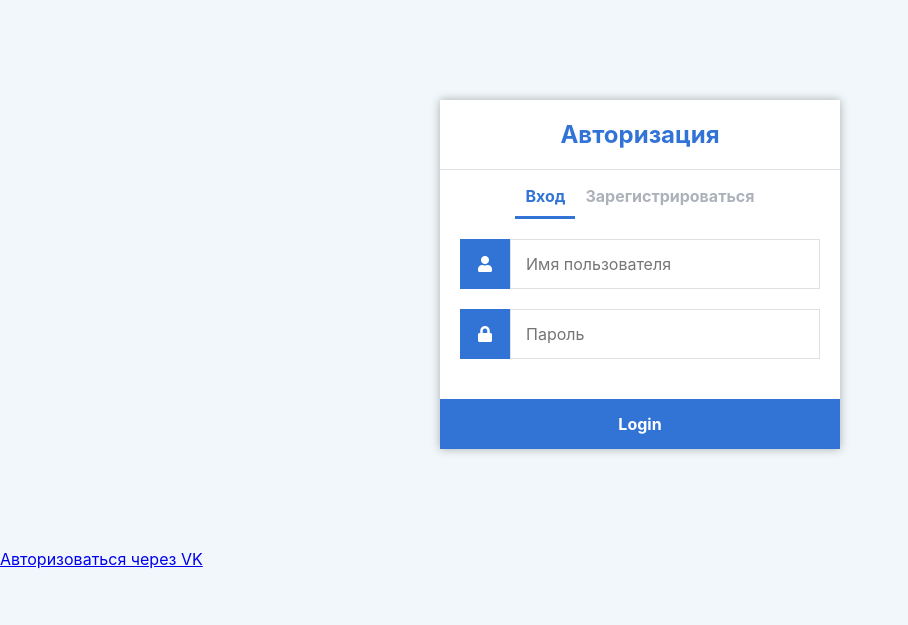
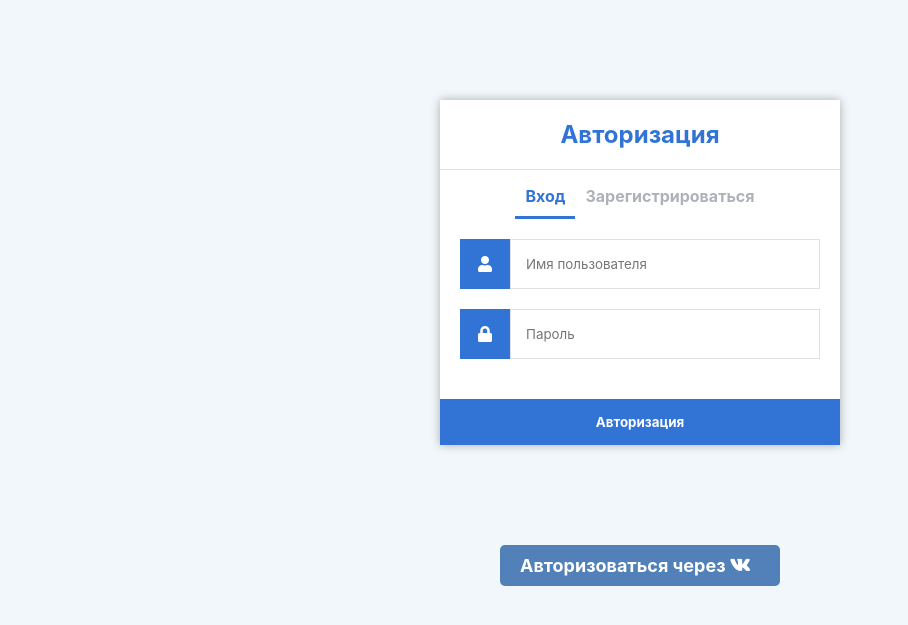
Before and after one commit to Appeltysken/musicwebplayer, a Flask app: page / in a window 1280 px wide. Shown: the top 625 px of the page, without its empty margins (0-908 px from the left). Run offline with Flask 3, Linux system fonts and the light colour scheme; some libraries are stand-ins or nearby versions.

Commit message:
✨ Added interface scaling.

```diff
--- a/static/style.css
+++ b/static/style.css
@@ -1,7 +1,6 @@
 * {
 	box-sizing: border-box;
 	font-family: -apple-system, BlinkMacSystemFont, "Segoe UI", Roboto, Oxygen, Ubuntu, Cantarell, "Fira Sans", "Droid Sans", "Helvetica Neue", Arial, sans-serif;
-	font-size: 16px;
 	-webkit-font-smoothing: antialiased;
 	-moz-osx-font-smoothing: grayscale;
 }
--- a/templates/index.html
+++ b/templates/index.html
@@ -1,23 +1,57 @@
 <!DOCTYPE html>
 <html>
+<head>
+  <meta name="viewport" content="width=device-width, initial-scale=1" />
+  <meta charset="utf-8" />
+  <title>Авторизация</title>
+  <link rel="stylesheet" href="{{ url_for('static', filename='style.css') }}" />
+  <link rel="stylesheet" href="https://use.fontawesome.com/releases/v5.7.1/css/all.css" />
+  <style>
+    .vk-login-btn {
+      background: #5181b8;
+      color: white;
+      padding: 10px 20px;
+      border-radius: 5px;
+      text-decoration: none;
+      font-size: 18px;
+      font-weight: bold;
+      margin: 0 auto;
+      display: block;
+      transition: background-color 0.3s ease;
+      left: 50%;
+      position: absolute;
+      transform: translateX(-50%);
+      max-width: 300px;
+    }
 
-<head>
-	<meta charset="utf-8">
-	<title>Авторизация</title>
-	<link rel="stylesheet" href="{{ url_for('static', filename='style.css') }}">
-	<link rel="stylesheet" href="https://use.fontawesome.com/releases/v5.7.1/css/all.css"> </head>
+    .vk-login-btn:hover {
+      background: #446d9c;
+    }
+
+    .vk-login-btn i {
+      margin-right: 10px;
+    }
+  </style>
+</head>
 
 <body>
   <div class="login">
     <h1>Авторизация</h1>
-		<div class="links"> <a href="{{ url_for('login') }}" class="active">Вход</a> <a href="{{ url_for('register') }}">Зарегистрироваться</a> </div>
+    <div class="links">
+      <a href="{{ url_for('login') }}" class="active">Вход</a>
+      <a href="{{ url_for('register') }}">Зарегистрироваться</a>
+    </div>
     <form action="{{ url_for('login') }}" method="post">
       <label for="username"> <i class="fas fa-user"></i> </label>
-			<input type="text" name="username" placeholder="Имя пользователя" id="username" required>
+      <input type="text" name="username" placeholder="Имя пользователя" id="username" required />
       <label for="password"> <i class="fas fa-lock"></i> </label>
-			<input type="password" name="password" placeholder="Пароль" id="password" required>
+      <input type="password" name="password" placeholder="Пароль" id="password" required />
       <div class="msg">{{ msg }}</div>
-			<input type="submit" value="Login"> </form>
-	</div> {% if not vk %} <a href="https://oauth.vk.com/authorize?client_id={{VKID}}&redirect_uri={{REDIRECTURI}}&display=mobile">Авторизоваться через VK</a> {% else %} <img src="{{photo}}" width="70"><a>Вы вошли как {{name}}! <a href="/logout">Выйти с аккаунта</a></a> {% endif %} </body>
-
+      <input type="submit" value="Авторизация" />
+    </form>
+  </div>
+  <a href="https://oauth.vk.com/authorize?client_id={{VKID}}&redirect_uri={{REDIRECTURI}}&display=mobile" class="vk-login-btn">
+    Авторизоваться через <i class="fab fa-vk"></i>
+  </a>
+</body>
 </html>
--- a/templates/register.html
+++ b/templates/register.html
@@ -2,6 +2,7 @@
 <html>
 
 <head>
+	<meta name="viewport" content="width=device-width, initial-scale=1">
 	<meta charset="utf-8">
 	<title>Регистрация</title>
 	<link rel="stylesheet" href="{{ url_for('static', filename='style.css') }}">
@@ -19,7 +20,7 @@
 			<label for="email"> <i class="fas fa-envelope"></i> </label>
 			<input type="email" name="email" placeholder="Email" id="email" required>
 			<div class="msg">{{ msg }}</div>
-			<input type="submit" value="Register"> </form>
+			<input type="submit" value="Регистрация"> </form>
 	</div>
 </body>
 
--- a/templates/tracks.html
+++ b/templates/tracks.html
@@ -1,5 +1,6 @@
 {% extends 'layout.html' %} {% block title %} Поиск треков {% endblock %} {% block content %}
 <h2>Поиск треков</h1>
+<meta name="viewport" content="width=device-width, initial-scale=1">
 <div id="track-search-container">
 	<input type="text" id="search-input" />
 	<button id="search-button">Поиск</button>
@@ -11,6 +12,7 @@
         <p id="track-info">Сейчас играет:</p>
         <p id="track-name">Музыка:</p>
         <p id="artist-name">Автор:</p>
+
 	<div class="player-controls">
 		<button id="prev-button" class="player-controls"><i class="fas fa-backward"></i></button>
 		<button id="play-button" class="player-controls"><i class="fas fa-play"></i></button>
@@ -19,11 +21,10 @@
             <span id="current-time">00:00</span>
             <input type="range" id="time-slider" min="0" max="100" step="0.1" value="0" />
             <span id="duration">00:00</span>
-        </div>
+    </div>
 		<input type="range" id="volume-slider" min="0" max="1" step="0.01" value="1" /> </div>
 	<audio id="audio-player" controls style="display: none;"></audio>
 </div>
-<link rel="stylesheet" href="https://cdnjs.cloudflare.com/ajax/libs/font-awesome/6.0.0-beta3/css/all.min.css">
 <link rel="stylesheet" href="{{ url_for('static', filename='main.css') }}">
 <script src="https://code.jquery.com/jquery-3.6.0.min.js"></script>
 <script src="{{ url_for('static', filename='main.js') }}"></script> {% endblock %}
```
Also changed, not shown: other parts of static/style.css (+37 -29 lines), templates/home.html (+6 -5 lines), templates/layout.html (+41 -7 lines), templates/profile.html (+16 -2 lines). Lines whose indentation alone changed are shown as unchanged.
